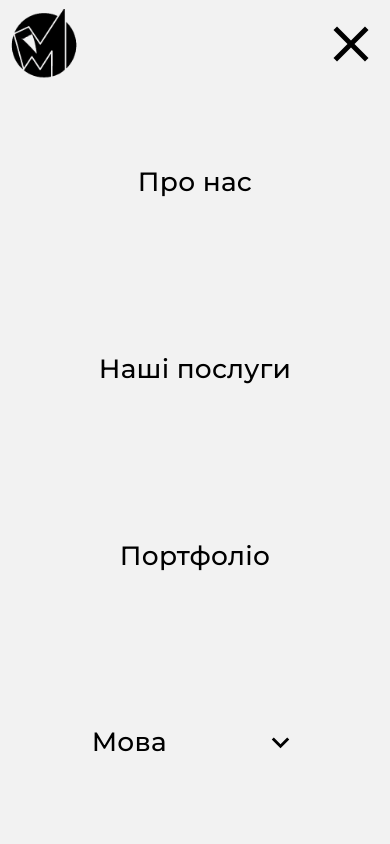
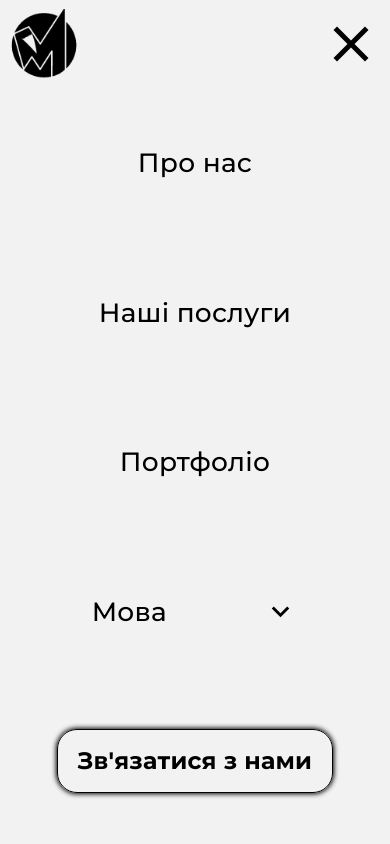
Before and after one commit to michapotselyev/media-site, a React (Create React App) app in the folder new/: page / in a window 390 px wide. Both pictures are taken after a click on the element 195 px from the left and 44 px from the top of the page. Shown: the top 844 px of the page. Built offline with nearby package versions, Linux system fonts and the light colour scheme.

Commit message:
Add contact us button and fix header bugs

```diff
--- a/new/src/globalStyles/styles/mobile/components/home-main-abous-us-prop.js
+++ b/new/src/globalStyles/styles/mobile/components/home-main-abous-us-prop.js
@@ -11,7 +11,7 @@ const homeMainAboutUsStyle = {
 
             title: {
                 fontSize: '2.1rem',
-                fontWeight: '700',
+                fontWeight: '600',
                 paddingBottom: '0.5rem',
                 marginBottom: '1rem',
                 borderBottom: '3px solid black'
@@ -19,7 +19,7 @@ const homeMainAboutUsStyle = {
 
             description: {
                 fontSize: '1.6rem',
-                fontWeight: '600',
+                fontWeight: '500',
                 paddingBottom: '3rem'
             },
 
--- a/new/src/globalStyles/styles/mobile/header-prop.js
+++ b/new/src/globalStyles/styles/mobile/header-prop.js
@@ -89,7 +89,11 @@ const headerStyle = {
 
                 '& > li > a': {
                     textDecoration: 'none',
-                    color: 'inherit'
+                    color: 'inherit',
+
+                    '&:hover': {
+                        textDecoration: 'underline'
+                    }
                 },
 
                 '& > li > a > p': {
@@ -137,6 +141,34 @@ const headerStyle = {
                         height: '30px'
                     }
                 }
+            },
+
+            signButtons: {
+                height: '20%',
+                display: 'flex',
+                flexDirection: 'row',
+                alignItems: 'center',
+                justifyContent: 'center',
+
+                '& > div > p': {
+                    fontSize: '1.8rem',
+                    fontWeight: '700',
+                    textAlign: 'center'
+                },
+
+                signUp: {
+                    color: 'black',
+                    background: 'insert',
+                    borderRadius: '20px',
+                    padding: '1rem 1.5rem',
+                    border: '1px solid black',
+                    boxShadow: '0px 0px 5px 1px #000',
+                    transition: 'all 0.7s ease-in-out',
+
+                    '&:active': {
+                        transform: 'scale(0.8)'
+                    }
+                }
             }
         }
     }
--- a/new/src/versions/mobile/components/home-main-components/HomeMainAboutUs.jsx
+++ b/new/src/versions/mobile/components/home-main-components/HomeMainAboutUs.jsx
@@ -4,7 +4,7 @@ import homeMainAboutUsStyle from '../../../../globalStyles/styles/mobile/compone
 
 function HomeMainAboutUs() {
     return (
-        <Box component={'section'} sx={ homeMainAboutUsStyle.section }>
+        <Box id='about-us' component={'section'} sx={ homeMainAboutUsStyle.section }>
             <Box sx={ homeMainAboutUsStyle.section.infoDiv }>
                 <Typography sx={ homeMainAboutUsStyle.section.infoDiv.title }>
                     Про нас
--- a/new/src/versions/mobile/components/home-main-components/HomeMainOurAdvantages.jsx
+++ b/new/src/versions/mobile/components/home-main-components/HomeMainOurAdvantages.jsx
@@ -1,5 +1,5 @@
 import React from 'react';
-import { Box, Grid, Typography } from '@mui/material';
+import { Box, Grid } from '@mui/material';
 import homeMainOurAdvantagesStyle from '../../../../globalStyles/styles/mobile/components/home-main-our-advantages-prop';
 
 function HomeMainOurAdvantages() {
--- a/new/src/versions/mobile/layout/HeaderMobile.jsx
+++ b/new/src/versions/mobile/layout/HeaderMobile.jsx
@@ -11,9 +11,6 @@ import TEXT_CONSTANTS from '../../../text-constants';
 function HeaderMobile() {
     const [fadeAnimation, setFadeAnimation] = useState(false);
     const [open, setOpen] = useState(false);
-    const [currentLunguage, setCurrentLunguage] = useState(
-        localStorage.getItem('lung') === 'uk' ? true : false
-    );
 
     const openHandler = () => {
         window.scrollTo({
@@ -40,15 +37,40 @@ function HeaderMobile() {
         const currentLung = localStorage.getItem('lung');
 
         if (currentLung === 'uk') {
-            setCurrentLunguage(false);
             localStorage.setItem('lung', 'eng');
             return window.location.assign(window.location.pathname);
         }
 
         if (currentLung === 'eng') {
-            setCurrentLunguage(true);
             localStorage.setItem('lung', 'uk');
             return window.location.assign(window.location.pathname);
+        }
+    }
+
+    const linkHandler = (event) => {
+        switch (event.target.id) {
+            case 'first':
+                closeHandler();
+                window.location.assign('#about-us');
+                return;
+
+            case 'second':
+                closeHandler();
+                window.location.assign('#our-services');
+                return;
+
+            case 'third':
+                closeHandler();
+                window.location.assign('#portfolio');
+                return;
+
+            case 'button':
+                closeHandler();
+                window.location.assign('#contact-us');
+                return;
+
+            default:
+                return;
         }
     }
 
@@ -112,8 +134,8 @@ function HeaderMobile() {
                                 ]
                             }
                         >
-                            <Link>
-                                <Typography>
+                            <Link id='first' onClick={linkHandler}>
+                                <Typography id='first'>
                                     {
                                         localStorage.getItem('lung') === 'uk' ?
                                             TEXT_CONSTANTS.UK.HEADER.FIRST_ROUTE
@@ -138,8 +160,8 @@ function HeaderMobile() {
                                 ]
                             }
                         >
-                            <Link>
-                                <Typography>
+                            <Link id='second' onClick={linkHandler}>
+                                <Typography id='second'>
                                     {
                                         localStorage.getItem('lung') === 'uk' ?
                                             TEXT_CONSTANTS.UK.HEADER.SECOND_ROUTE
@@ -164,8 +186,8 @@ function HeaderMobile() {
                                 ]
                             }
                         >
-                            <Link>
-                                <Typography>
+                            <Link id='third' onClick={linkHandler}>
+                                <Typography id='third'>
                                     {
                                         localStorage.getItem('lung') === 'uk' ?
                                             TEXT_CONSTANTS.UK.HEADER.THIRD_ROUTE
@@ -242,6 +264,31 @@ function HeaderMobile() {
                             </Collapse>
                         </Box>
                     </Box>
+
+                    <Box sx={ headerStyle.menuProp.propDiv.signButtons } component={'section'}>
+                        <Box
+                            sx={
+                                [
+                                    headerStyle.menuProp.propDiv.signButtons.signUp,
+                                    fadeAnimation ?
+                                        { opacity: '1', transform: 'translateY(0)' }
+                                    :
+                                        { opacity: '0', transform: 'translateY(100px)' }
+                                ]
+                            }
+                            id='button'
+                            onClick={linkHandler}
+                        >
+                            <Typography id='button'>
+                                {
+                                    localStorage.getItem('lung') === 'uk' ?
+                                        TEXT_CONSTANTS.UK.HEADER.BUTTON
+                                    :
+                                        TEXT_CONSTANTS.ENG.HEADER.BUTTON
+                                }
+                            </Typography>
+                        </Box>
+                    </Box>
                 </Box>
             </Box>
         </Box>
```
